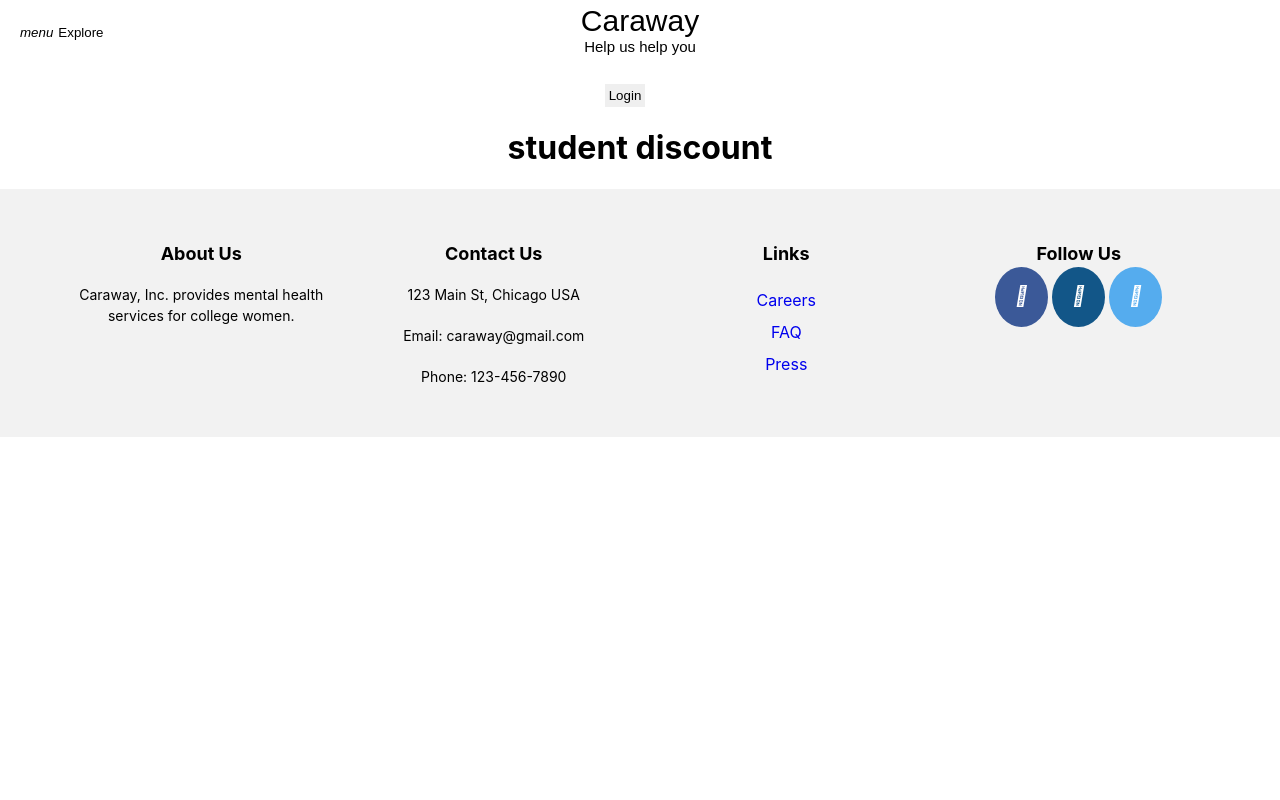
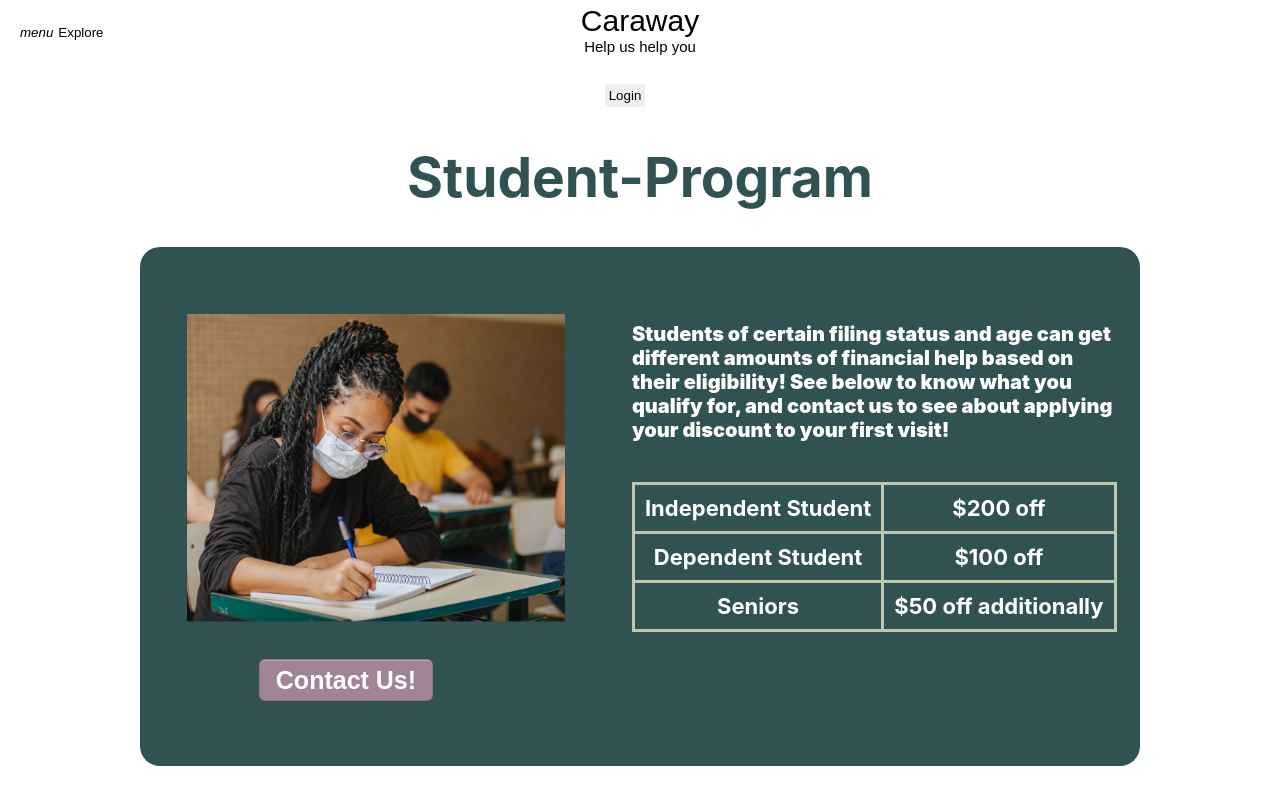
Before and after one commit to adamaripici/projectCode, a React (Create React App) app in the folder react/caraway-app/: page /student-discount in a window 1280 px wide. Shown: the top 800 px of the page. Built offline with nearby package versions, Linux system fonts and the light colour scheme.

Commit message:
finished student discount page

```diff
--- a/react/caraway-app/src/StudentDiscount.css
+++ b/react/caraway-app/src/StudentDiscount.css
@@ -0,0 +1,93 @@
+.discount-title{
+    color:#315252;
+    font-size: 55px;
+}
+
+.student-discount-div{
+    border-radius: 20px;
+    background-color: #315252;
+    max-width: 1000px;
+
+    /* align-items: center; */
+    margin-left: auto; margin-right: auto;
+    display : flex;
+    flex-direction : row ;
+
+    flex-basis: 100%; /* Set the width of the about section to 100% of the available space */
+    margin-bottom: 50px;
+}
+
+.div-discount{
+    margin-top: 35px;
+    border-radius: 20px;
+    background-color: #315252;
+    max-width: 1000px;
+
+    /* align-items: center; */
+    margin-left: auto; margin-right: auto;
+    display : flex;
+    flex-direction : row ;
+
+    flex-basis: 100%; /* Set the width of the about section to 100% of the available space */
+    margin-bottom: 30px;
+}
+
+.discount-text{
+    font-size: 20px;
+    font-weight: 1000;
+    color: white;
+    text-align:left;
+    max-width: 860px;
+    flex-grow: 1; /* Allow the text to grow to fill the available space */
+    margin: 0; /* Remove default margin */
+    padding: 1em; /* Add padding for better readability */
+    margin-top: 20px;
+
+}
+
+.student-img{
+    max-width: 100%;
+    max-height: 100%;
+    width: 80%;
+    padding: 2em; /* Add padding for better readability */
+    /* height: 80%; */
+    margin: 0; /* Remove default margin */
+}
+
+.btnContact{
+    margin-bottom: 35px;
+    margin-right: 60px;
+    display: inline-block;
+    outline: 0;
+    cursor: pointer;
+    padding: 10px 16px;
+    font-size: 25px;
+    font-weight: 900;
+    line-height: 20px;
+    vertical-align: middle;
+    border: 1px solid;
+    border-radius: 6px;
+    color: #ffffff;
+    background-color: #A28497;
+    border-color: #1b1f2326;
+    box-shadow: rgba(27, 31, 35, 0.04) 0px 1px 0px 0px, rgba(255, 255, 255, 0.25) 0px 1px 0px 0px inset;
+    transition: 0.2s cubic-bezier(0.3, 0, 0.5, 1);
+    transition-property: color, background-color, border-color;
+
+
+
+}
+
+table, th, td {
+    border: 3px solid #bfc8ad;
+
+    border-collapse: collapse;
+    padding: 10px;
+    color:#ffffff;
+    font-size: 22px;
+  }
+
+.table1 {
+    margin-left: 20px;
+    margin-top: 20px;
+}
--- a/react/caraway-app/src/StudentDiscount.js
+++ b/react/caraway-app/src/StudentDiscount.js
@@ -1,10 +1,42 @@
 import * as React from "react";
 import "./StudentDiscount.css";
+import { useTable } from 'react-table';
+
+let studentProgram = require('./images/studentProgram.png');
 
 export default function StudentDiscount() {
   return (
     <div className="student-discount">
-      <h1 className="project-title"><a className="title-home" >student discount</a></h1>
+      <h1 className="discount-title">Student-Program</h1>
+      <div className="student-discount-div">
+        <div className="div-discount">
+            <div className="studentLeft">
+                <img className = "student-img" src={studentProgram} alt="student-img" />
+                <button className="btnContact">Contact Us!</button>
+            </div>
+            <div className="studentRight">
+                <h1 className="discount-text">Students of certain filing status and age can get different amounts of financial help based on their eligibility! See below to know what you qualify for, and contact us to see about applying your discount to your first visit!</h1>
+                <table className="table1">
+                    <thead>
+                        <tr>
+                        <th>Independent Student</th>
+                        <th>$200 off</th>
+                        </tr>
+                    </thead>
+                    <tbody>
+                        <tr>
+                        <th>Dependent Student</th>
+                        <th>$100 off</th>
+                        </tr>
+                        <tr>
+                        <th>Seniors</th>
+                        <th>$50 off additionally</th>
+                        </tr>
+                    </tbody>
+                </table>
+            </div>
+        </div>
+      </div>
     </div>
   );
 }
```
Also changed, not shown: react/caraway-app/src/images/studentProgram.png (added).
